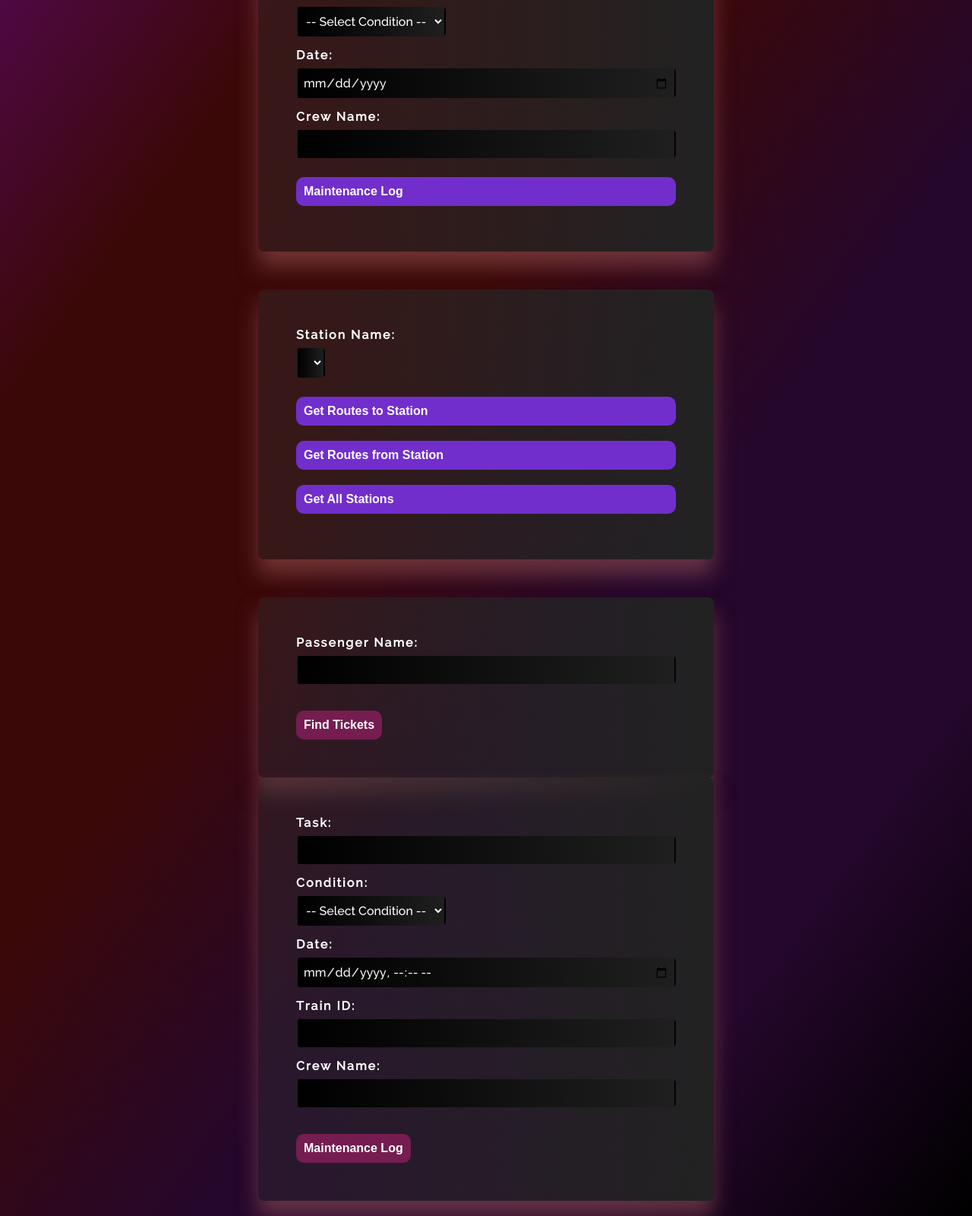
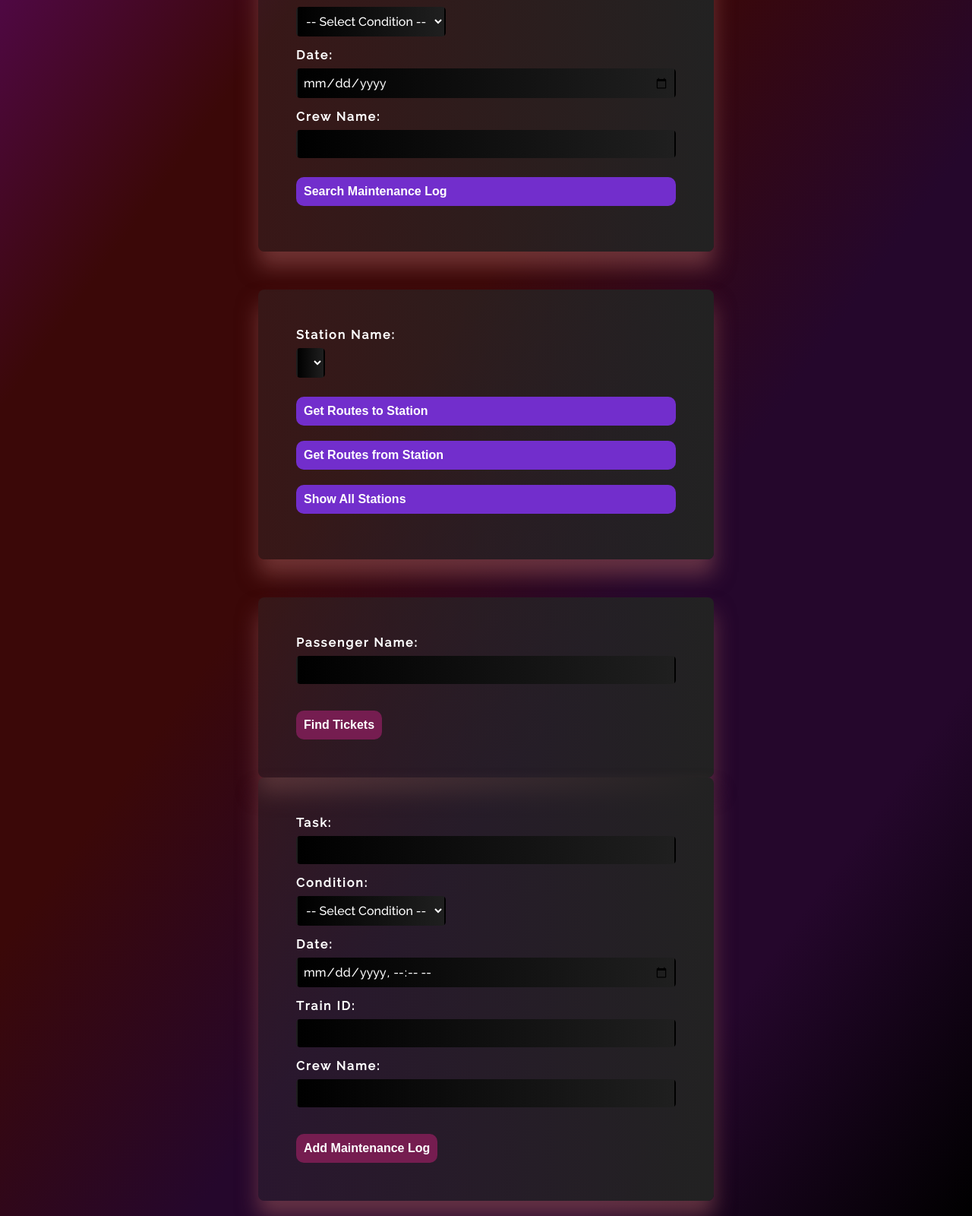
Before and after one commit to waleedlugod/tirian-trians, a website: page frontend/index.html in a window 1280 px wide. Shown: the part 167-1767 px from the top of the page at 76% size. Drawn offline with Linux system fonts and the light colour scheme; no server answers.

Commit message:
made it better

```diff
--- a/frontend/index.html
+++ b/frontend/index.html
@@ -31,7 +31,7 @@
       <label for="crew-name">Crew Name:</label>
       <input type="text" id="crew-name" name="crew-name" />
       <button type="button" onclick="getMaintenanceLog()">
-        Maintenance Log
+        Search Maintenance Log
       </button>
     </form>
     <div id="maintenance" class="query-data"></div>
@@ -41,10 +41,9 @@
       </select>
       <button type="button" onclick="getDestinationRoutes()">Get Routes to Station</button>
       <button type="button" onclick="getOutgoingRoutes()">Get Routes from Station</button>
-			<button type="button" onclick="getStations()">Get All Stations</button>
+      <button type="button" onclick="getStations()">Show All Stations</button>
     </form>
-    <div id="station" class="query-data">
-    </div>
+    <div id="station" class="query-data"></div>
     <form action="/api/tickets">
       <label for="passenger-name">Passenger Name:</label>
       <input type="text" id="passenger-name" name="passenger-name" />
@@ -75,7 +74,7 @@
       <label for="crew_name">Crew Name:</label>
       <input type="text" id="crew_name" name="crew_name" />
       <button type="button" onclick="postMaintenanceLog()">
-        Maintenance Log
+        Add Maintenance Log
       </button>
     </form>
     <script src="main.js"></script>
--- a/frontend/main.js
+++ b/frontend/main.js
@@ -43,6 +43,9 @@ function getMaintenanceLog() {
 }
 
 function getStations() {
+  const label = document.getElementById("station_name")
+  label.innerHTML = '-------'
+
   fetch("/api/stations")
     .then((res) => res.json())
     .then((res) => {
```
